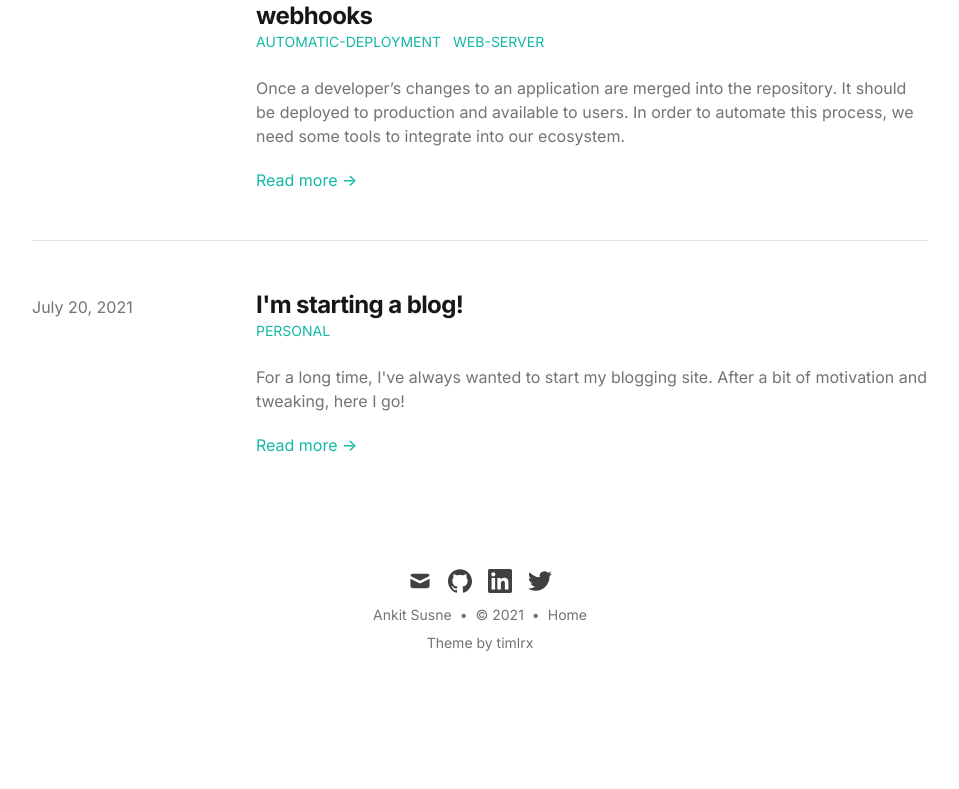
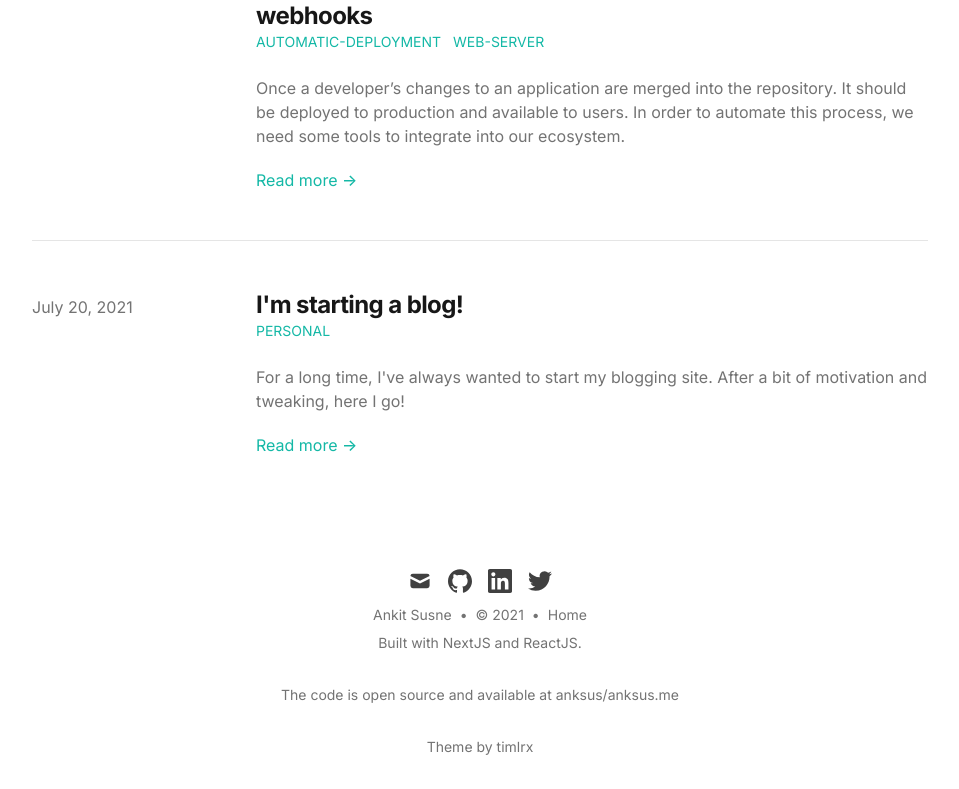
Before and after one commit to Anksus/anksus.me, a Next.js app: page / in a window 1280 px wide. Shown: the part 493-1282 px from the top of the page, without its empty margins (160-1119 px from the left). Before the commit the page ends 1178 px from the top, so only its background shows below. Built offline with nearby package versions, Linux system fonts and the light colour scheme; what @tailwindcss/typography would draw is missing.

Commit message:
Update Footer.js

```diff
--- a/components/Footer.js
+++ b/components/Footer.js
@@ -22,6 +22,12 @@ export default function Footer() {
           <Link href="/">Home</Link>
         </div>
         <div className="mb-8 text-sm text-gray-500 dark:text-gray-400">
+          Built with NextJS and ReactJS.
+        </div>
+        <div className="mb-8 text-sm text-gray-500 dark:text-gray-400">
+          The code is open source and available at <Link href="https://github.com/Anksus/anksus.me">anksus/anksus.me</Link>
+        </div>
+        <div className="mb-8 text-sm text-gray-500 dark:text-gray-400">
           <Link href="https://github.com/timlrx/tailwind-nextjs-starter-blog">Theme by timlrx</Link>
         </div>
       </div>
```
